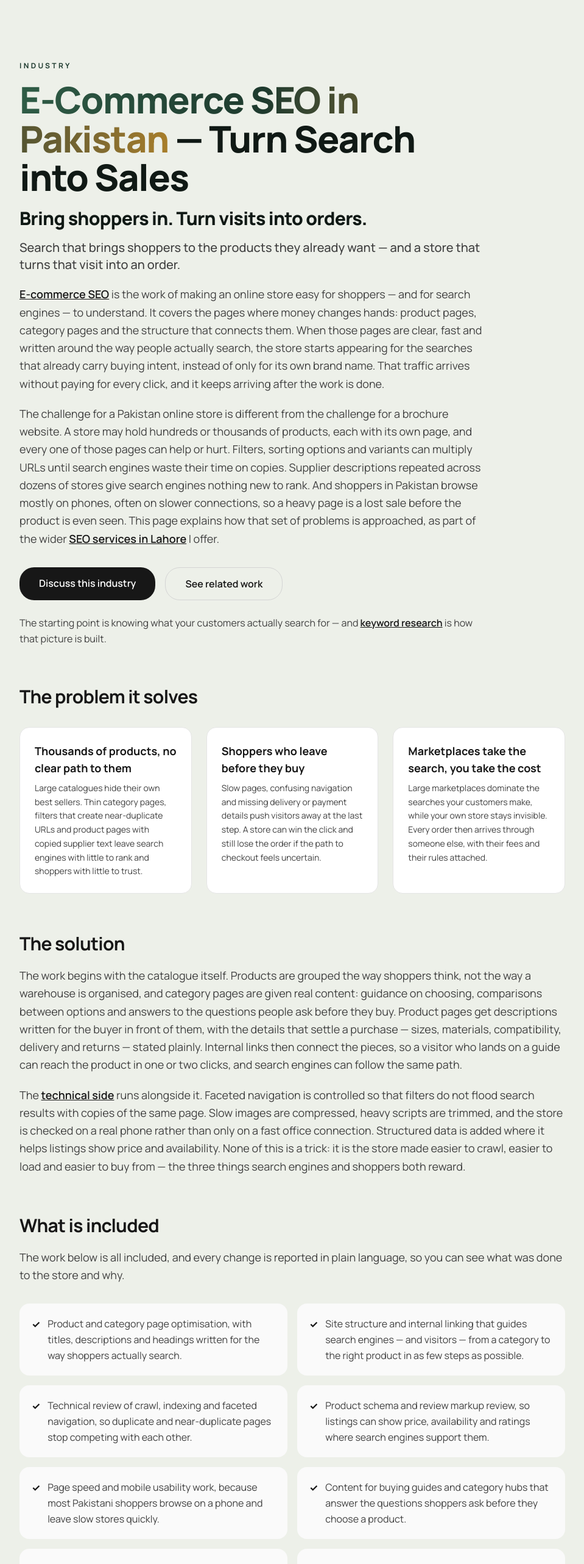
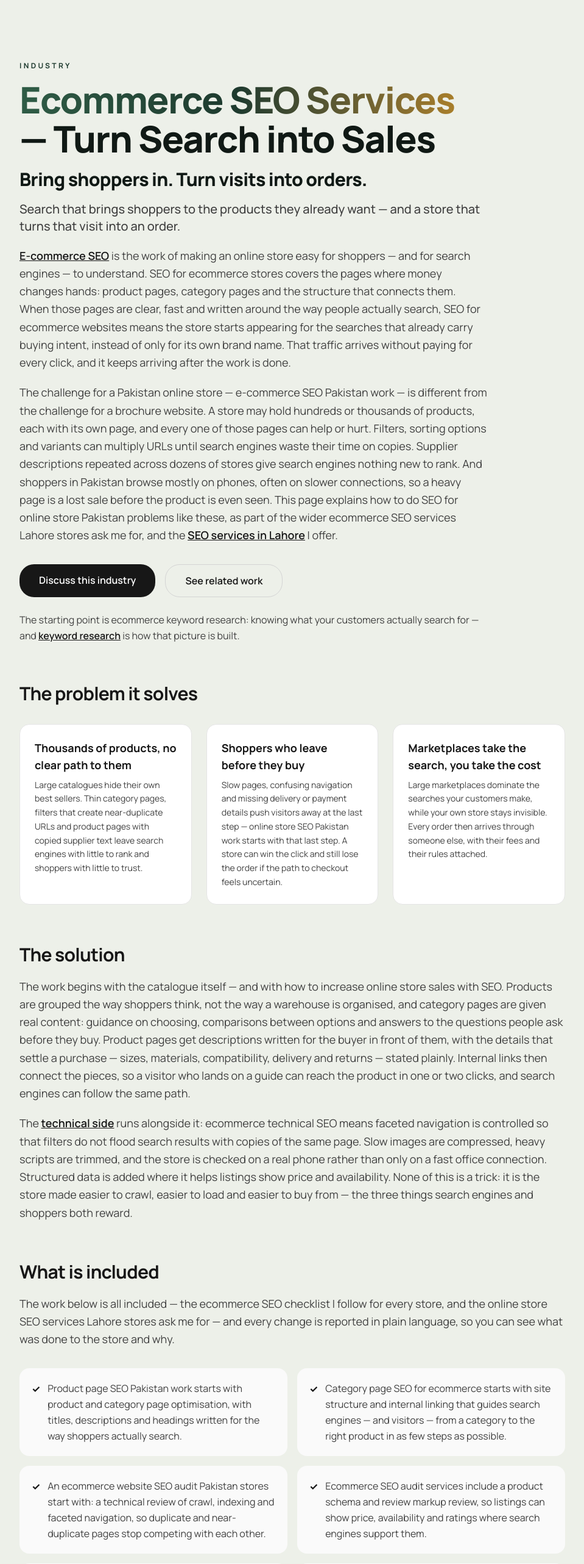
Before and after one commit to bodycartoon0111-netizen/abdul-rehman-portfolio, a Next.js app: page /industries/ecommerce in a window 1280 px wide. Shown: the part 100-2664 px from the top of the page at 61% size, without its empty margins (56-1015 px from the left). Built offline with nearby package versions, Linux system fonts and the light colour scheme; no server answers.

Commit message:
SEO: apply 50 keywords to E-commerce industry page

```diff
--- a/app/industries/ecommerce/page.tsx
+++ b/app/industries/ecommerce/page.tsx
@@ -5,9 +5,9 @@ import { JsonLd } from "@/components/seo/JsonLd";
 import Breadcrumbs from "@/components/sections/Breadcrumbs";
 import CtaBand from "@/components/sections/CtaBand";
 
-const TITLE = "E-Commerce SEO Services Pakistan | Grow Online Sales";
+const TITLE = "Ecommerce SEO Services | Abdul Rehman";
 const DESCRIPTION =
-  "E-commerce SEO for Pakistan online stores: product, category and technical optimisation that helps shoppers find your products and buy with confidence.";
+  "Ecommerce SEO services: SEO for E-commerce in Pakistan — product, category and technical optimisation that turns search into sales and orders.";
 const SLUG = "ecommerce";
 const NAME = "E-Commerce SEO";
 
@@ -54,7 +54,7 @@ const problems = [
   {
     title: "Shoppers who leave before they buy",
     description:
-      "Slow pages, confusing navigation and missing delivery or payment details push visitors away at the last step. A store can win the click and still lose the order if the path to checkout feels uncertain.",
+      "Slow pages, confusing navigation and missing delivery or payment details push visitors away at the last step — online store SEO Pakistan work starts with that last step. A store can win the click and still lose the order if the path to checkout feels uncertain.",
   },
   {
     title: "Marketplaces take the search, you take the cost",
@@ -64,19 +64,19 @@ const problems = [
 ];
 
 const deliverables = [
-  "Product and category page optimisation, with titles, descriptions and headings written for the way shoppers actually search.",
-  "Site structure and internal linking that guides search engines — and visitors — from a category to the right product in as few steps as possible.",
-  "Technical review of crawl, indexing and faceted navigation, so duplicate and near-duplicate pages stop competing with each other.",
-  "Product schema and review markup review, so listings can show price, availability and ratings where search engines support them.",
-  "Page speed and mobile usability work, because most Pakistani shoppers browse on a phone and leave slow stores quickly.",
-  "Content for buying guides and category hubs that answer the questions shoppers ask before they choose a product.",
-  "Out-of-stock and discontinued product handling, so dead pages stop wasting crawl budget and visitors are guided to a live alternative.",
+  "Product page SEO Pakistan work starts with product and category page optimisation, with titles, descriptions and headings written for the way shoppers actually search.",
+  "Category page SEO for ecommerce starts with site structure and internal linking that guides search engines — and visitors — from a category to the right product in as few steps as possible.",
+  "An ecommerce website SEO audit Pakistan stores start with: a technical review of crawl, indexing and faceted navigation, so duplicate and near-duplicate pages stop competing with each other.",
+  "Ecommerce SEO audit services include a product schema and review markup review, so listings can show price, availability and ratings where search engines support them.",
+  "Ecommerce site speed SEO: page speed and mobile usability work, because most Pakistani shoppers browse on a phone and leave slow stores quickly.",
+  "Ecommerce content marketing SEO means content for buying guides and category hubs that answer the questions shoppers ask before they choose a product.",
+  "A Shopify SEO expert Pakistan stores hire handles out-of-stock and discontinued products too, so dead pages stop wasting crawl budget and visitors are guided to a live alternative.",
   "A monthly report in plain language: which products and categories gained visibility, and what changed because of it.",
 ];
 
 const strategyPoints = [
-  "Start with the pages that already earn revenue, and fix those before chasing new keywords.",
-  "Make category pages genuinely useful — with guidance, comparisons and real product detail — instead of thin lists of links.",
+  "Start with the pages that already earn revenue — how to rank ecommerce website in Pakistan stores starts there — and fix those before chasing new keywords.",
+  "Make category pages genuinely useful — with guidance, comparisons and real product detail — instead of thin lists of links. That is how to rank Shopify store in Pakistan pages that shoppers compare before they buy.",
   "Treat site speed and mobile experience as ranking work, not as an afterthought.",
   "Use search data to decide what to stock, feature and promote, not guesswork about what might sell.",
   "Build the store as the destination, so search brings customers to you directly rather than through a marketplace.",
@@ -86,22 +86,22 @@ const processSteps = [
   {
     title: "Audit the store",
     description:
-      "The catalogue, crawl behaviour and current rankings are reviewed, so the work starts from what the store actually needs.",
+      "An ecommerce SEO audit reviews the catalogue, crawl behaviour and current rankings, so the work starts from what the store actually needs.",
   },
   {
     title: "Fix the foundations",
     description:
-      "Structure, duplicate pages, speed and mobile issues are corrected, giving search engines a store they can crawl and trust.",
+      "Structure, duplicate pages, speed and mobile issues are corrected — the work an ecommerce SEO agency Lahore stores hire me for — giving search engines a store they can crawl and trust.",
   },
   {
     title: "Optimise what sells",
     description:
-      "Product and category pages are rewritten and rebuilt around real search demand, starting with the lines that matter most.",
+      "An ecommerce SEO consultant for small business rewrites product and category pages around real search demand, starting with the lines that matter most.",
   },
   {
     title: "Grow and report",
     description:
-      "Content, links and measurement continue month by month, with plain-language reporting on the products that gained ground.",
+      "Ecommerce link building, content and measurement continue month by month — the ecommerce SEO checklist Pakistan stores need, worked through in order — with plain-language reporting on the products that gained ground.",
   },
 ];
 
@@ -129,7 +129,7 @@ export default function EcommerceSeoPage() {
         <p className="text-xs font-bold uppercase tracking-[0.28em] text-pine">Industry</p>
         <h1 className="mt-4 text-4xl font-black leading-[1.06] tracking-tight text-ink md:text-6xl">
           <span className="bg-gradient-to-r from-pine-bright via-pine to-gold bg-clip-text text-transparent">
-            E-Commerce SEO in Pakistan
+            Ecommerce SEO Services
           </span>{" "}
           — Turn Search into Sales
         </h1>
@@ -138,10 +138,10 @@ export default function EcommerceSeoPage() {
           Search that brings shoppers to the products they already want — and a store that turns that visit into an order.
         </p>
         <p className="mt-5 text-lg leading-relaxed text-neutral-700">
-          <Link href="/blog/ecommerce-seo-pakistan" className="font-semibold text-neutral-900 underline">E-commerce SEO</Link> is the work of making an online store easy for shoppers — and for search engines — to understand. It covers the pages where money changes hands: product pages, category pages and the structure that connects them. When those pages are clear, fast and written around the way people actually search, the store starts appearing for the searches that already carry buying intent, instead of only for its own brand name. That traffic arrives without paying for every click, and it keeps arriving after the work is done.
+          <Link href="/blog/ecommerce-seo-pakistan" className="font-semibold text-neutral-900 underline">E-commerce SEO</Link> is the work of making an online store easy for shoppers — and for search engines — to understand. SEO for ecommerce stores covers the pages where money changes hands: product pages, category pages and the structure that connects them. When those pages are clear, fast and written around the way people actually search, SEO for ecommerce websites means the store starts appearing for the searches that already carry buying intent, instead of only for its own brand name. That traffic arrives without paying for every click, and it keeps arriving after the work is done.
         </p>
         <p className="mt-5 text-lg leading-relaxed text-neutral-700">
-          The challenge for a Pakistan online store is different from the challenge for a brochure website. A store may hold hundreds or thousands of products, each with its own page, and every one of those pages can help or hurt. Filters, sorting options and variants can multiply URLs until search engines waste their time on copies. Supplier descriptions repeated across dozens of stores give search engines nothing new to rank. And shoppers in Pakistan browse mostly on phones, often on slower connections, so a heavy page is a lost sale before the product is even seen. This page explains how that set of problems is approached, as part of the wider{" "}
+          The challenge for a Pakistan online store — e-commerce SEO Pakistan work — is different from the challenge for a brochure website. A store may hold hundreds or thousands of products, each with its own page, and every one of those pages can help or hurt. Filters, sorting options and variants can multiply URLs until search engines waste their time on copies. Supplier descriptions repeated across dozens of stores give search engines nothing new to rank. And shoppers in Pakistan browse mostly on phones, often on slower connections, so a heavy page is a lost sale before the product is even seen. This page explains how to do SEO for online store Pakistan problems like these, as part of the wider ecommerce SEO services Lahore stores ask me for, and the{" "}
           <Link href="/services/seo" className="font-semibold text-neutral-900 underline">
             SEO services in Lahore
           </Link>{" "}
@@ -162,7 +162,7 @@ export default function EcommerceSeoPage() {
           </Link>
         </div>
         <p className="mt-6 text-base leading-relaxed text-neutral-700">
-          The starting point is knowing what your customers actually search for — and{" "}
+          The starting point is ecommerce keyword research: knowing what your customers actually search for — and{" "}
           <Link href="/services/keyword-research" className="font-semibold text-neutral-900 underline">
             keyword research
           </Link>{" "}
@@ -191,10 +191,10 @@ export default function EcommerceSeoPage() {
           The solution
         </h2>
         <p className="mt-5 text-lg leading-relaxed text-neutral-700">
-          The work begins with the catalogue itself. Products are grouped the way shoppers think, not the way a warehouse is organised, and category pages are given real content: guidance on choosing, comparisons between options and answers to the questions people ask before they buy. Product pages get descriptions written for the buyer in front of them, with the details that settle a purchase — sizes, materials, compatibility, delivery and returns — stated plainly. Internal links then connect the pieces, so a visitor who lands on a guide can reach the product in one or two clicks, and search engines can follow the same path.
+          The work begins with the catalogue itself — and with how to increase online store sales with SEO. Products are grouped the way shoppers think, not the way a warehouse is organised, and category pages are given real content: guidance on choosing, comparisons between options and answers to the questions people ask before they buy. Product pages get descriptions written for the buyer in front of them, with the details that settle a purchase — sizes, materials, compatibility, delivery and returns — stated plainly. Internal links then connect the pieces, so a visitor who lands on a guide can reach the product in one or two clicks, and search engines can follow the same path.
         </p>
         <p className="mt-5 text-lg leading-relaxed text-neutral-700">
-          The <Link href="/services/technical-seo" className="font-semibold text-neutral-900 underline">technical side</Link> runs alongside it. Faceted navigation is controlled so that filters do not flood search results with copies of the same page. Slow images are compressed, heavy scripts are trimmed, and the store is checked on a real phone rather than only on a fast office connection. Structured data is added where it helps listings show price and availability. None of this is a trick: it is the store made easier to crawl, easier to load and easier to buy from — the three things search engines and shoppers both reward.
+          The <Link href="/services/technical-seo" className="font-semibold text-neutral-900 underline">technical side</Link> runs alongside it: ecommerce technical SEO means faceted navigation is controlled so that filters do not flood search results with copies of the same page. Slow images are compressed, heavy scripts are trimmed, and the store is checked on a real phone rather than only on a fast office connection. Structured data is added where it helps listings show price and availability. None of this is a trick: it is the store made easier to crawl, easier to load and easier to buy from — the three things search engines and shoppers both reward.
         </p>
       </section>
 
@@ -204,7 +204,7 @@ export default function EcommerceSeoPage() {
           What is included
         </h2>
         <p className="mt-5 text-lg leading-relaxed text-neutral-700">
-          The work below is all included, and every change is reported in plain language, so you can see what was done to the store and why.
+          The work below is all included — the ecommerce SEO checklist I follow for every store, and the online store SEO services Lahore stores ask me for — and every change is reported in plain language, so you can see what was done to the store and why.
         </p>
         <ul className="mt-8 grid gap-4 sm:grid-cols-2">
           {deliverables.map((d) => (
@@ -222,7 +222,7 @@ export default function EcommerceSeoPage() {
           Strategy
         </h2>
         <p className="mt-5 text-lg leading-relaxed text-neutral-700">
-          The strategy is to treat the store as a shop, not as a pile of pages. In a real shop, the best sellers are near the front, the shelves are labelled in the words customers use, and nobody has to walk through the stockroom to find what they came for. The same logic applies online: the products that earn the most get the most attention, the categories carry the words shoppers type, and nothing important sits more than a couple of clicks from the homepage. Search data guides those decisions — what people ask, which products they compare and where they give up — so the store improves where it matters most, rather than everywhere at once.
+          Shopify SEO services Pakistan and WooCommerce SEO services follow one ecommerce SEO strategy: treat the store as a shop, not as a pile of pages. In a real shop, the best sellers are near the front, the shelves are labelled in the words customers use, and nobody has to walk through the stockroom to find what they came for. The same logic applies online: the products that earn the most get the most attention, the categories carry the words shoppers type, and nothing important sits more than a couple of clicks from the homepage. Search data guides those decisions — what people ask, which products they compare and where they give up — and that is how to rank ecommerce website pages that already earn, so the store improves where it matters most, rather than everywhere at once.
         </p>
         <ul className="mt-6 list-disc space-y-3 pl-6 text-neutral-700">
           {strategyPoints.map((point) => (
@@ -255,7 +255,7 @@ export default function EcommerceSeoPage() {
           Who this is for
         </h2>
         <p className="mt-5 text-lg leading-relaxed text-neutral-700 group-hover:text-white/85">
-          This is for online stores in Pakistan that already sell but rely too heavily on paid ads or marketplaces for their orders. It suits shops with a real catalogue and real stock, where the website is the business rather than a side project — fashion, electronics, beauty, home goods, groceries and any store where shoppers compare before they buy. If your store gets traffic but too few orders from search, or gets orders only when you pay for them, this is the work that changes the balance.
+          SEO for online stores in Pakistan starts with shops that already sell but rely too heavily on paid ads or marketplaces for their orders. Ecommerce SEO for small business Pakistan suits shops with a real catalogue and real stock, where the website is the business rather than a side project — fashion, electronics, beauty, home goods, groceries and any store where shoppers compare before they buy. SEO for Shopify stores and SEO for WooCommerce stores are both built the same way: pages written for how shoppers search, and a store that loads fast on a phone. Ecommerce SEO for startups is the same work at a smaller scale: if your store gets traffic but too few orders from search, or gets orders only when you pay for them, this is the work that changes the balance.
         </p>
       </section>
 
@@ -265,7 +265,7 @@ export default function EcommerceSeoPage() {
           E-commerce SEO for Pakistan stores
         </h2>
         <p className="mt-5 text-lg leading-relaxed text-neutral-700">
-          Shoppers in Pakistan search in a mix of English and Urdu terms, compare prices across several stores and marketplaces, and often pay on delivery — so trust signals matter as much as rankings. Delivery times, cash-on-delivery options, return policies and clear contact details all shape whether a visitor becomes a buyer, and they shape what search engines show too. A Lahore store may serve customers nationwide, while a store in Karachi or Islamabad faces the same questions from a different city. The work is planned around that reality: SEO for E-commerce in Pakistan means pages written for how Pakistani shoppers actually search and decide, on the phones they actually use, with the delivery and payment details they actually need to see.
+          Shoppers in Pakistan search in a mix of English and Urdu terms, compare prices across several stores and marketplaces, and often pay on delivery — so trust signals matter as much as rankings. Delivery times, cash-on-delivery options, return policies and clear contact details all shape whether a visitor becomes a buyer, and they shape what search engines show too. Local SEO for ecommerce stores matters here too: a Lahore store may serve customers nationwide, while a store in Karachi or Islamabad faces the same questions from a different city. The best ecommerce SEO services Pakistan stores can hire are planned around that reality, and an ecommerce SEO expert Lahore stores can reach plans them that way: SEO for E-commerce in Pakistan means pages written for how Pakistani shoppers actually search and decide, on the phones they actually use, with the delivery and payment details they actually need to see.
         </p>
       </section>
 
@@ -305,7 +305,7 @@ export default function EcommerceSeoPage() {
       <div className="mt-20">
         <CtaBand
           title="Ready to talk about e-commerce SEO?"
-          description="Tell me about your store and goals and I'll reply with an honest assessment of what this service can — and can't — do for you."
+          description="Tell me about your store and goals — as an ecommerce SEO consultant Pakistan stores can reach directly, I'll reply with an honest assessment of what this service can — and can't — do for you. If you want to hire ecommerce SEO expert Pakistan stores trust, that conversation starts here."
         />
       </div>
     </main>
```
